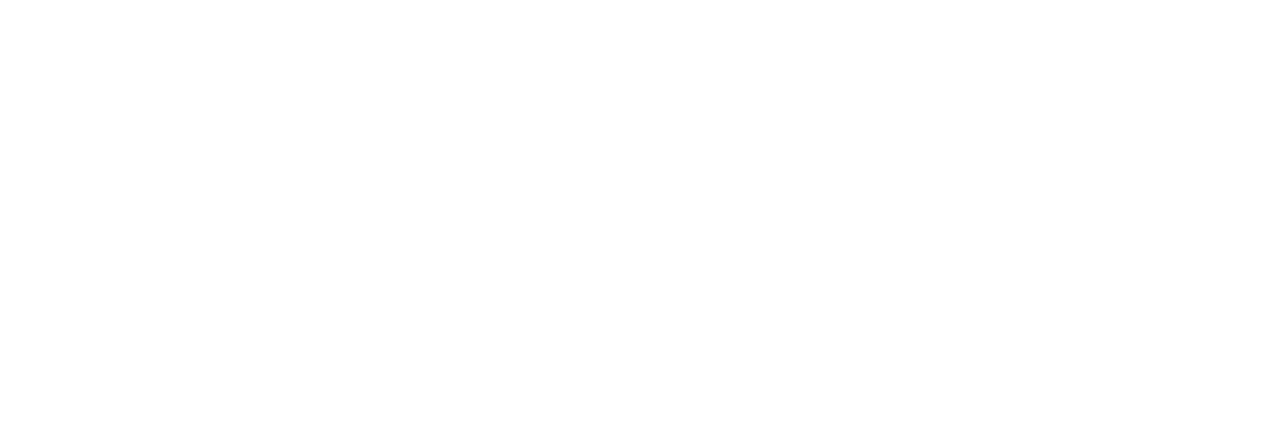
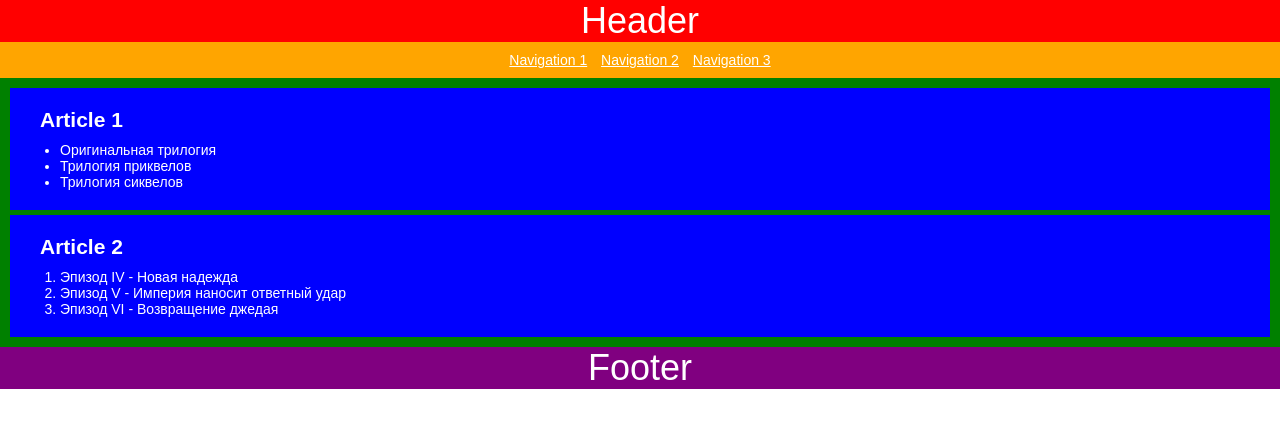
Before and after one commit to js-tasks-ru/htmlcss-20240913_dimka1985, a website: page 02-dz0/01-semantic-mockup/solution.html in a window 1280 px wide. Drawn offline with Linux system fonts and the light colour scheme.

Commit message:
Add solution for 02-dz0

```diff
--- a/02-dz0/01-semantic-mockup/solution.html
+++ b/02-dz0/01-semantic-mockup/solution.html
@@ -1,4 +1,36 @@
 <!DOCTYPE html>
-<html lang="ru">
-    <!-- Ваше решение -->
+<html lang="en">
+  <head>
+    <meta charset="UTF-8" />
+    <meta name="viewport" content="width=device-width, initial-scale=1.0" />
+    <title>01-Semantic-mockup</title>
+    <link rel="stylesheet" href="style.css" />
+  </head>
+  <body>
+    <header id="header">Header</header>
+    <nav>
+      <a href="#">Navigation 1</a>
+      <a href="#">Navigation 2</a>
+      <a href="#">Navigation 3</a>
+    </nav>
+    <main>
+      <article>
+        <h1>Article 1</h1>
+        <ul>
+          <li>Оригинальная трилогия</li>
+          <li>Трилогия приквелов</li>
+          <li>Трилогия сиквелов</li>
+        </ul>
+      </article>
+      <article>
+        <h1>Article 2</h1>
+        <ol>
+          <li>Эпизод IV - Новая надежда</li>
+          <li>Эпизод V - Империя наносит ответный удар</li>
+          <li>Эпизод VI - Возвращение джедая</li>
+        </ol>
+      </article>
+    </main>
+    <footer>Footer</footer>
+  </body>
 </html>
--- /dev/null
+++ b/02-dz0/01-semantic-mockup/style.css
@@ -0,0 +1,66 @@
+* {
+	padding: 0;
+	margin: 0;
+	border: 0;
+}
+
+html,body{
+	height: 100%;
+	width: 100%;
+
+  font-family: Arial, Helvetica, sans-serif;
+	font-size: 14px;
+	color: #fff;
+}
+
+header {
+  background-color: red;
+
+  font-size: 36px;
+  text-align: center;
+}
+
+nav {
+  text-align: center;
+  padding: 10px 0;
+  background-color: orange;
+}
+
+nav a:not(:last-child) {
+  margin-right: 10px;
+}
+
+a {
+  color: #fff;
+}
+
+main {
+  background-color: green;
+
+  padding: 10px;
+}
+
+article {
+  background-color: blue;
+
+  padding: 20px 30px;
+}
+
+article h1 {
+  margin-bottom: 10px;
+}
+
+article:not(:last-child) {
+  margin-bottom: 5px;
+}
+
+article ul, ol {
+  padding-left: 20px;
+}
+
+footer {
+  background-color: purple;
+
+  font-size: 36px;
+  text-align: center;
+}
```
